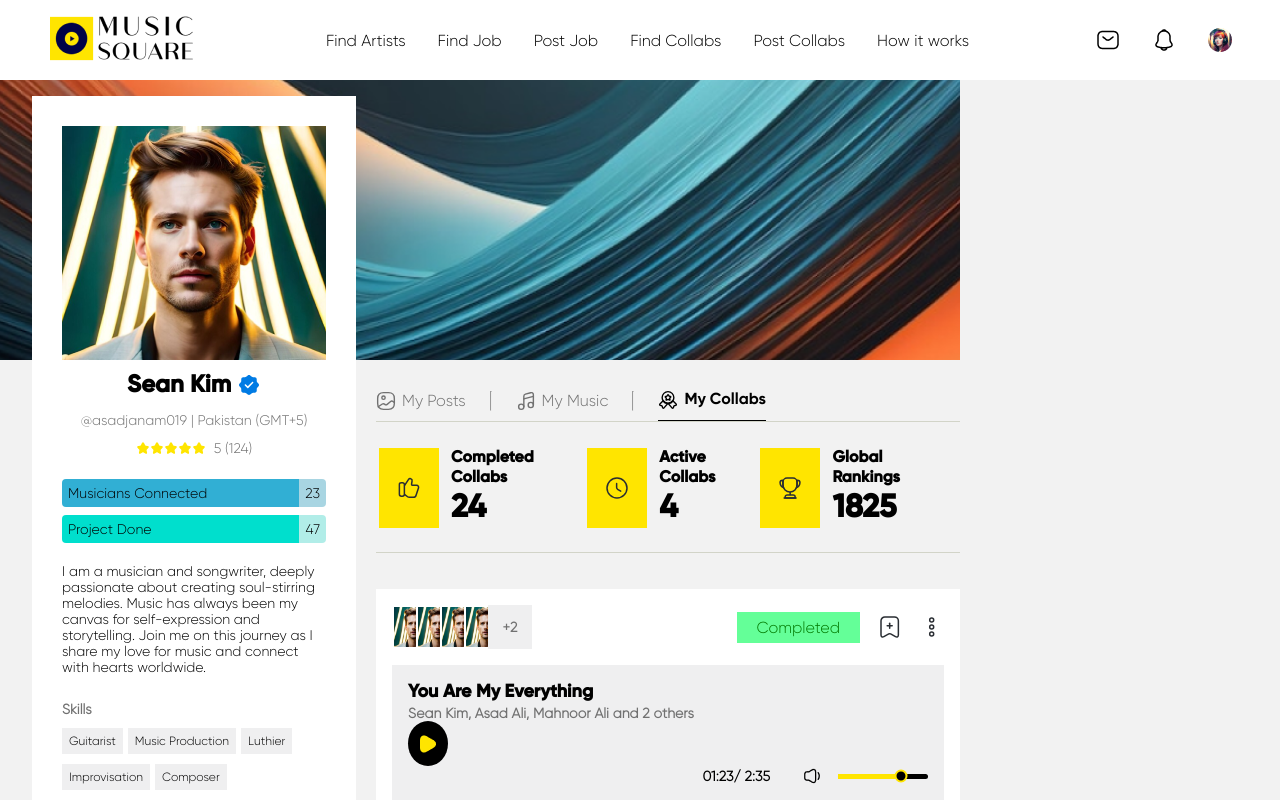
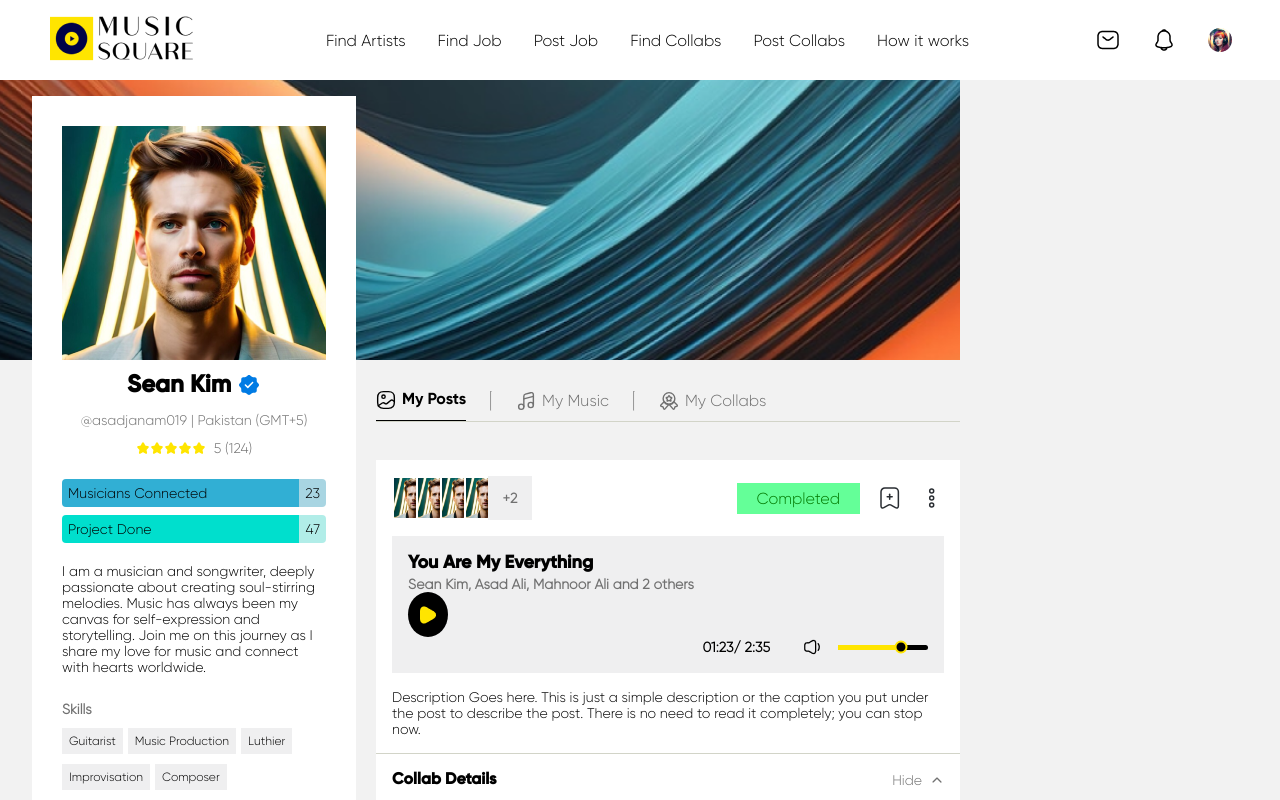
Before and after one commit to M-Abdullah-Bhatti/collabs, a React (Create React App) app: page / in a window 1280 px wide. Shown: the top 800 px of the page. Built offline with nearby package versions, Linux system fonts and the light colour scheme; no server answers.

Commit message:
Update ProfileTabs.jsx

```diff
--- a/src/Components/ProfilePage/ProfileTabs/ProfileTabs.jsx
+++ b/src/Components/ProfilePage/ProfileTabs/ProfileTabs.jsx
@@ -5,7 +5,7 @@ import MyPosts from "./MyPosts/MyPosts";
 import MyMusic from "./MyMusic/MyMusic";
 
 const ProfileTabs = () => {
-  const [selectedOption, setSelectedOption] = useState(3); // Default to Option 1
+  const [selectedOption, setSelectedOption] = useState(1);
 
   const handleOptionClick = (option) => {
     setSelectedOption(option);
```
